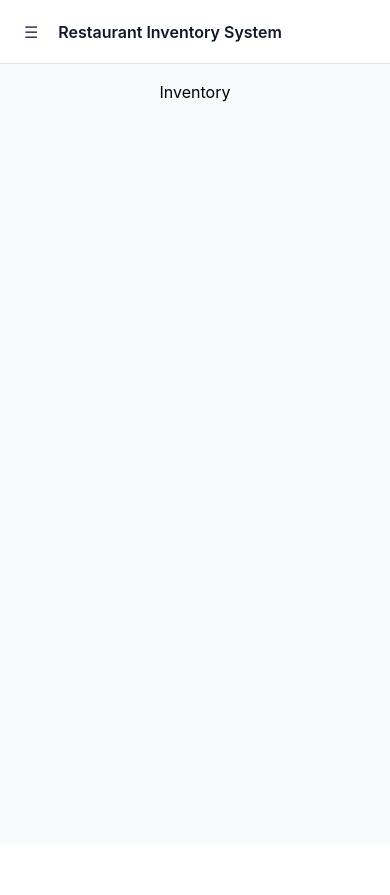
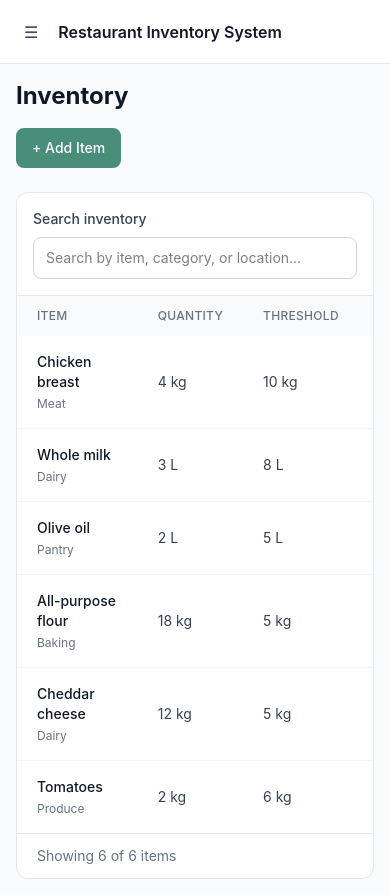
Before and after one commit to ozduarte/inventory-system, a React (Vite) app: page /inventory in a window 390 px wide. Before the commit the page ends 844 px from the top, so only its background shows below. Built offline with nearby package versions, Linux system fonts and the light colour scheme.

Commit message:
feat: built responsive inventory page

```diff
--- a/src/AppLayout.jsx
+++ b/src/AppLayout.jsx
@@ -7,12 +7,10 @@ function AppLayout() {
 
   return (
     <div className="flex min-h-screen bg-gray-50">
-      {/* Desktop sidebar */}
       <div className="hidden sm:flex">
         <Sidebar />
       </div>
 
-      {/* Mobile navigation */}
       {menuOpen && (
         <div className="fixed inset-0 z-50 sm:hidden">
           <button
--- /dev/null
+++ b/src/components/InventorySearch.jsx
@@ -0,0 +1,23 @@
+function InventorySearch({ search, onSearchChange }) {
+  return (
+    <div className="border-b border-gray-200 p-4">
+      <label
+        htmlFor="inventory-search"
+        className="mb-2 block text-sm font-medium text-gray-700"
+      >
+        Search inventory
+      </label>
+
+      <input
+        id="inventory-search"
+        type="search"
+        value={search}
+        onChange={(event) => onSearchChange(event.target.value)}
+        placeholder="Search by item, category, or location..."
+        className="w-full rounded-lg border border-gray-300 px-3 py-2.5 text-sm outline-none focus:border-emerald-700 focus:ring-2 focus:ring-emerald-100"
+      />
+    </div>
+  );
+}
+
+export default InventorySearch;
--- /dev/null
+++ b/src/components/InventoryTable.jsx
@@ -0,0 +1,88 @@
+function InventoryTable({ items, totalItems }) {
+  return (
+    <div className="overflow-x-auto">
+      <table className="w-full min-w-[700px] text-left text-sm">
+        <thead className="bg-gray-50 text-xs uppercase tracking-wide text-gray-500">
+          <tr>
+            <th className="px-5 py-3 font-medium">Item</th>
+            <th className="px-5 py-3 font-medium">Quantity</th>
+            <th className="px-5 py-3 font-medium">Threshold</th>
+            <th className="px-5 py-3 font-medium">Location</th>
+            <th className="px-5 py-3 font-medium">Expiration</th>
+            <th className="px-5 py-3 font-medium">Status</th>
+          </tr>
+        </thead>
+
+        <tbody className="divide-y divide-gray-100">
+          {items.map((item) => {
+            const isLowStock = item.quantity < item.threshold;
+
+            return (
+              <tr key={item.id} className="hover:bg-gray-50">
+                <td className="px-5 py-4">
+                  <p className="font-medium text-gray-900">
+                    {item.name}
+                  </p>
+                  <p className="mt-1 text-xs text-gray-500">
+                    {item.category}
+                  </p>
+                </td>
+
+                <td className="whitespace-nowrap px-5 py-4 text-gray-700">
+                  {item.quantity} {item.unit}
+                </td>
+
+                <td className="whitespace-nowrap px-5 py-4 text-gray-700">
+                  {item.threshold} {item.unit}
+                </td>
+
+                <td className="whitespace-nowrap px-5 py-4 text-gray-700">
+                  {item.location}
+                </td>
+
+                <td className="whitespace-nowrap px-5 py-4 text-gray-700">
+                  {new Date(
+                    `${item.expirationDate}T12:00:00`
+                  ).toLocaleDateString()}
+                </td>
+
+                <td className="whitespace-nowrap px-5 py-4">
+                  <span
+                    className={`rounded-full px-3 py-1 text-xs font-medium ${
+                      isLowStock
+                        ? "bg-amber-50 text-amber-800"
+                        : "bg-emerald-50 text-emerald-800"
+                    }`}
+                  >
+                    {isLowStock ? "Low stock" : "In stock"}
+                  </span>
+                </td>
+              </tr>
+            );
+          })}
+
+          {items.length === 0 && (
+            <tr>
+              <td colSpan={6} className="px-5 py-12 text-center">
+                <p className="font-medium text-gray-900">
+                  No items found
+                </p>
+                <p className="mt-1 text-sm text-gray-500">
+                  Try a different search term.
+                </p>
+              </td>
+            </tr>
+          )}
+        </tbody>
+      </table>
+
+      <div className="border-t border-gray-200 px-5 py-3">
+        <p className="text-sm text-gray-500">
+          Showing {items.length} of {totalItems} items
+        </p>
+      </div>
+    </div>
+  );
+}
+
+export default InventoryTable;
--- a/src/mockData.js
+++ b/src/mockData.js
@@ -27,3 +27,66 @@ export const recentOrders = [
   { id: "ORD-002", supplier: "Local Dairy", status: "Delivered" },
   { id: "ORD-003", supplier: "Restaurant Supply Co.", status: "Requested" },
 ];
+
+export const inventoryItems = [
+  {
+    id: 1,
+    name: "Chicken breast",
+    category: "Meat",
+    quantity: 4,
+    unit: "kg",
+    threshold: 10,
+    location: "Freezer",
+    expirationDate: "2026-10-29",
+  },
+  {
+    id: 2,
+    name: "Whole milk",
+    category: "Dairy",
+    quantity: 3,
+    unit: "L",
+    threshold: 8,
+    location: "Refrigerator",
+    expirationDate: "2026-10-27",
+  },
+  {
+    id: 3,
+    name: "Olive oil",
+    category: "Pantry",
+    quantity: 2,
+    unit: "L",
+    threshold: 5,
+    location: "Pantry shelf",
+    expirationDate: "2027-06-15",
+  },
+  {
+    id: 4,
+    name: "All-purpose flour",
+    category: "Baking",
+    quantity: 18,
+    unit: "kg",
+    threshold: 5,
+    location: "Pantry shelf",
+    expirationDate: "2027-04-10",
+  },
+  {
+    id: 5,
+    name: "Cheddar cheese",
+    category: "Dairy",
+    quantity: 12,
+    unit: "kg",
+    threshold: 5,
+    location: "Refrigerator",
+    expirationDate: "2026-11-02",
+  },
+  {
+    id: 6,
+    name: "Tomatoes",
+    category: "Produce",
+    quantity: 2,
+    unit: "kg",
+    threshold: 6,
+    location: "Refrigerator",
+    expirationDate: "2026-10-26",
+  },
+];
--- a/src/pages/Home.jsx
+++ b/src/pages/Home.jsx
@@ -59,7 +59,6 @@ function Home() {
           </div>
         </section>
 
-        {/* Recent orders */}
         <section className="overflow-hidden rounded-xl border border-gray-200 bg-white">
           <div className="border-b border-gray-200 px-5 py-4">
             <h2 className="font-semibold text-gray-900">
--- a/src/pages/Inventory.jsx
+++ b/src/pages/Inventory.jsx
@@ -1,9 +1,50 @@
+
+import { useState } from "react";
+import { inventoryItems } from "../mockData";
+import InventorySearch from "../components/InventorySearch";
+import InventoryTable from "../components/InventoryTable";
+
 function Inventory() {
-  return(
-    <div>
-      <p className="text-center">Inventory</p>
+  const [search, setSearch] = useState("");
+
+  const filteredItems = inventoryItems.filter((item) =>
+    `${item.name} ${item.category} ${item.location}`
+      .toLowerCase()
+      .includes(search.toLowerCase())
+  );
+
+  return (
+    <div className="mx-auto max-w-7xl space-y-6">
+      <div className="flex flex-col gap-4 sm:flex-row sm:items-center sm:justify-between">
+        <div>
+          <h1 className="text-2xl font-bold text-gray-900">
+            Inventory
+          </h1>
+        </div>
+
+        <button
+          type="button"
+          disabled
+          title="Adding items will be implemented next"
+          className="rounded-lg bg-emerald-800 px-4 py-2.5 text-sm font-medium text-white opacity-70 self-start whitespace-nowrap rounded-lg"
+        >
+          + Add Item
+        </button>
+      </div>
+
+      <section className="overflow-hidden rounded-xl border border-gray-200 bg-white">
+        <InventorySearch
+          search={search}
+          onSearchChange={setSearch}
+        />
+
+        <InventoryTable
+          items={filteredItems}
+          totalItems={inventoryItems.length}
+        />
+      </section>
     </div>
   );
 }
 
-export default Inventory
+export default Inventory;
```
